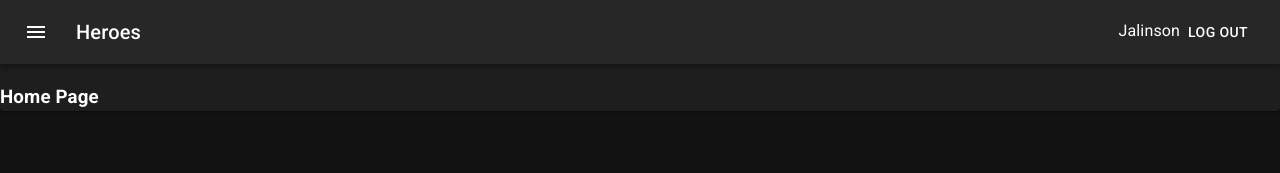
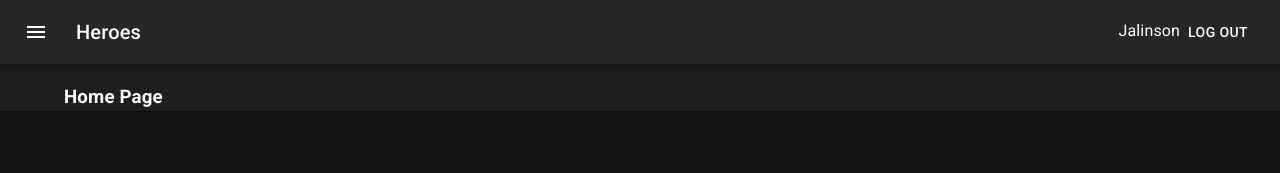
Before and after one commit to zJaaal/heroes-app-react, a React (Vite) app: page / in a window 1280 px wide. Shown: the top 173 px of the page. Built offline with nearby package versions, Linux system fonts and the light colour scheme.

Commit message:
Update DashboardRoutes.jsx
Added container to routes

```diff
--- a/src/routers/DashboardRoutes.jsx
+++ b/src/routers/DashboardRoutes.jsx
@@ -1,4 +1,5 @@
 import { Routes, Route } from "react-router-dom";
+import { Container } from "@mui/material";
 import NavBar from "../components/NavBar";
 import HomePage from "../pages/HomePage";
 import DCPage from "../pages/DC/DCPage";
@@ -10,6 +11,7 @@ const DashboardRoutes = () => {
   return (
     <>
       <NavBar />
+      <Container>
         <Routes>
           <Route exact path="dc" element={<DCPage />} />
           <Route exact path="marvel" element={<MarvelPage />} />
@@ -18,6 +20,7 @@ const DashboardRoutes = () => {
 
           <Route exact path="/" element={<HomePage />} />
         </Routes>
+      </Container>
     </>
   );
 };
```
Lines whose indentation alone changed are shown as unchanged.
